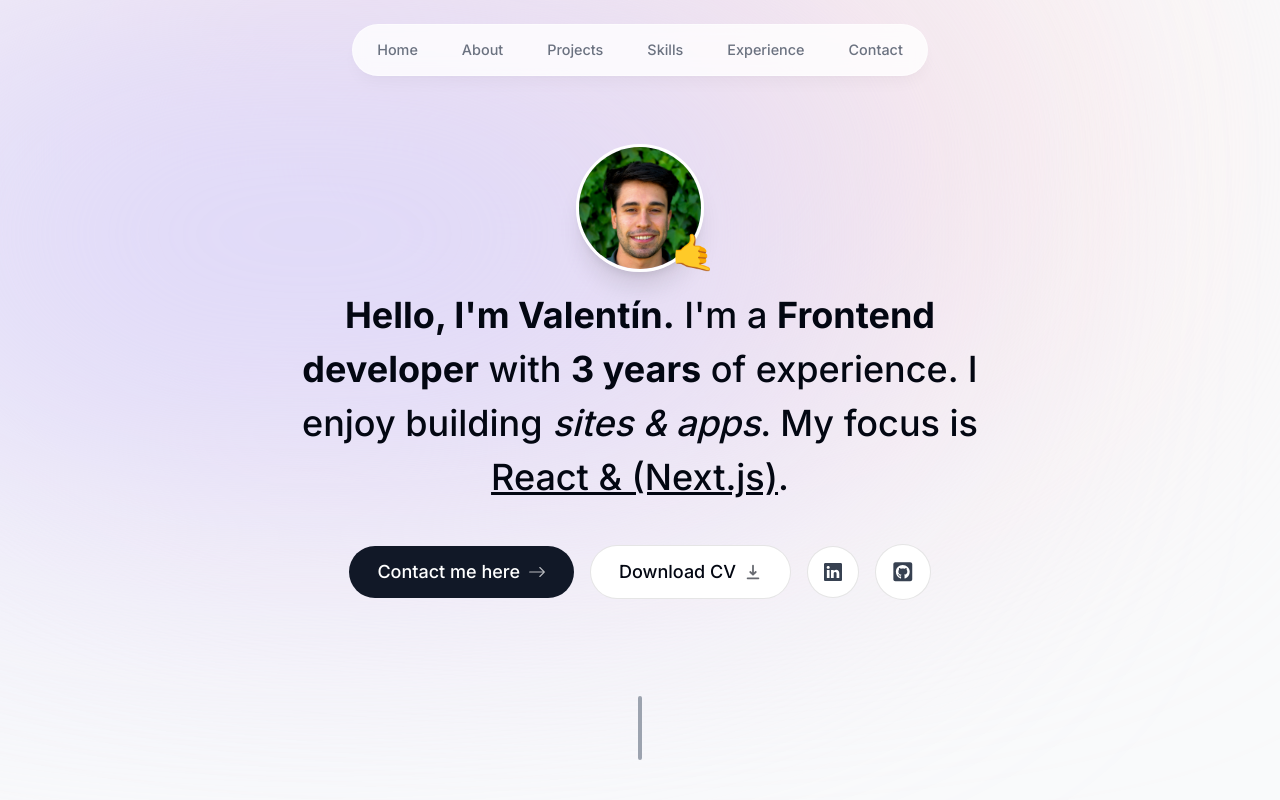
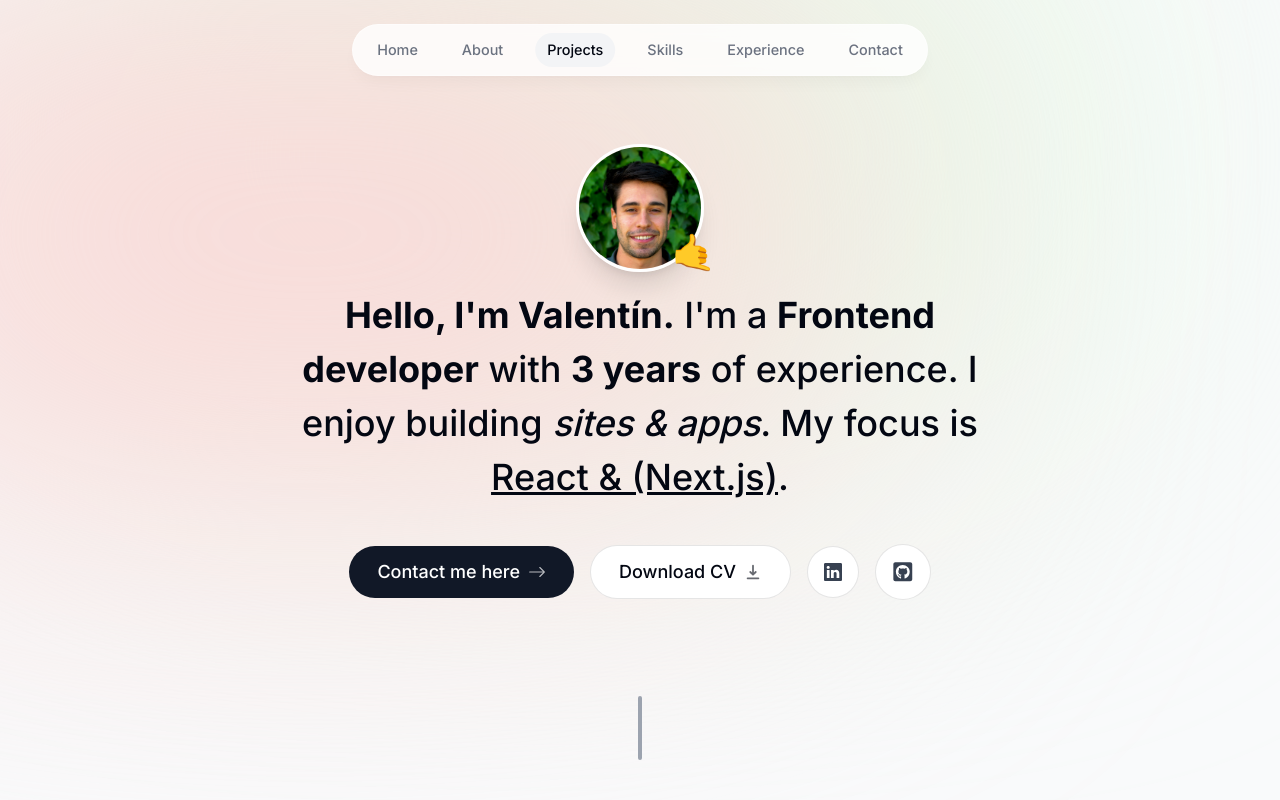
Before and after one commit to valentincharlone/portfolio, a Next.js app: page / in a window 1280 px wide. Shown: the top 800 px of the page. Built offline with nearby package versions, Linux system fonts and the light colour scheme.

Commit message:
Implement active section context and improve section visibility tracking

```diff
--- a/app/layout.tsx
+++ b/app/layout.tsx
@@ -2,6 +2,7 @@
 import "./globals.css";
 import Header from "@/components/header";
 import { Inter } from "next/font/google";
+import ActiveSectionContextProvider from "@/context/active-section-context";
 
 const inter = Inter({ subsets: ["latin"] });
 
@@ -21,17 +22,19 @@
         className={` ${inter.className} h-[5000px] bg-gray-50 text-gray-950 relative pt-28 sm:pt-36`}
       >
         <div
-          className="bg-[#fbe2e3] absolute -z-10 top-[-6rem] right-[11rem]
+          className="bg-[#e2fbe4] absolute -z-10 top-[-6rem] right-[11rem]
           h-[31.25rem] w-[31.25rem] rounded-full blur-[10rem]
           sm:w-[68.75rem]"
         />
         <div
-          className="bg-[#dbd7fb] absolute -z-10 top-[-1rem] left-[-35rem]
+          className="bg-[#fbd7d7] absolute -z-10 top-[-1rem] left-[-35rem]
           h-[31.25rem] w-[50rem] rounded-full blur-[10rem]
           sm:w-[68.75rem] md:left-[-33rem] lg:left-[-28rem] xl:left-[-15rem] 2xl:left-[-5rem]"
         />
-        <Header />
-        {children}
+        <ActiveSectionContextProvider>
+          <Header />
+          {children}
+        </ActiveSectionContextProvider>
       </body>
     </html>
   );
--- a/components/about.tsx
+++ b/components/about.tsx
@@ -3,8 +3,11 @@
 import React from "react";
 import { motion } from "framer-motion";
 import SectionHeading from "./section-heading";
+import { useSectionInView } from "@/lib/hooks";
 
 export default function About() {
+  const { ref } = useSectionInView("About");
+
   return (
     <motion.section
       className="mb-28 max-w-[45rem] text-center leading-8 sm:mb-40 scroll-mt-28"
@@ -12,6 +15,7 @@
       animate={{ opacity: 1, y: 0 }}
       transition={{ delay: 0.175 }}
       id="about"
+      ref={ref}
     >
       <SectionHeading>About me</SectionHeading>
       <p className="mb-3">
--- a/components/header.tsx
+++ b/components/header.tsx
@@ -1,10 +1,16 @@
 "use client";
+
 import React from "react";
 import { motion } from "framer-motion";
 import { links } from "@/lib/data";
 import Link from "next/link";
+import clsx from "clsx";
+import { useActiveSectionContext } from "@/context/active-section-context";
 
 export default function Header() {
+  const { activeSection, setActiveSection, setTimeOfLastClick } =
+    useActiveSectionContext();
+
   return (
     <header className="z-[999] relative">
       <motion.div
@@ -24,17 +30,37 @@
         >
           {links.map((link) => (
             <motion.li
+              className="h-3/4 flex items-center justify-center relative"
+              key={link.hash}
               initial={{ y: -100, opacity: 0 }}
               animate={{ y: 0, opacity: 1 }}
-              key={link.hash}
-              className="h-3/4 flex items-center justify-center"
             >
               <Link
+                className={clsx(
+                  "flex w-full items-center justify-center px-3 py-3 hover:text-gray-950 transition ",
+                  {
+                    "text-gray-950 ": activeSection === link.name,
+                  }
+                )}
                 href={link.hash}
-                className="flex w-full items-center justify-center px-3
-                py-3 hover:text-gray-950 transition"
+                onClick={() => {
+                  setActiveSection(link.name);
+                  setTimeOfLastClick(Date.now());
+                }}
               >
                 {link.name}
+
+                {link.name === activeSection && (
+                  <motion.span
+                    className="bg-gray-100 rounded-full absolute inset-0 -z-10 "
+                    layoutId="activeSection"
+                    transition={{
+                      type: "spring",
+                      stiffness: 380,
+                      damping: 30,
+                    }}
+                  ></motion.span>
+                )}
               </Link>
             </motion.li>
           ))}
--- a/components/hero.tsx
+++ b/components/hero.tsx
@@ -7,10 +7,13 @@
 import { HiDownload } from "react-icons/hi";
 import Link from "next/link";
 import ImageProfile from "./image-profile";
+import { useSectionInView } from "@/lib/hooks";
 
 export default function Hero() {
+  const { ref } = useSectionInView("Home", 0.5);
   return (
     <section
+      ref={ref}
       id="home"
       className="mb-28 max-w-[50rem] text-center sm:mb-0 scroll-mt-[100rem]"
     >
--- a/components/projects.tsx
+++ b/components/projects.tsx
@@ -1,11 +1,16 @@
+"use client";
+
 import React from "react";
 import SectionHeading from "./section-heading";
 import Project from "./project";
 import { projectsData } from "@/lib/data";
+import { useSectionInView } from "@/lib/hooks";
 
 export default function Projects() {
+  const { ref } = useSectionInView("Projects", 0.5);
+
   return (
-    <section id="projects" className="scroll-mt-28">
+    <section ref={ref} id="projects" className="scroll-mt-28">
       <SectionHeading>My Projects</SectionHeading>
       <div>
         {projectsData.map((project, index) => (
--- /dev/null
+++ b/context/active-section-context.tsx
@@ -0,0 +1,50 @@
+"use client";
+
+import type { SectionName } from "@/lib/types";
+import React, { useState, createContext, useContext } from "react";
+
+type ActiveSectionContextProviderProps = {
+  children: React.ReactNode;
+};
+
+type ActiveSectionContextType = {
+  activeSection: SectionName;
+  setActiveSection: React.Dispatch<React.SetStateAction<SectionName>>;
+  timeOfLastClick: number;
+  setTimeOfLastClick: React.Dispatch<React.SetStateAction<number>>;
+};
+
+export const ActiveSectionContext =
+  createContext<ActiveSectionContextType | null>(null);
+
+export default function ActiveSectionContextProvider({
+  children,
+}: ActiveSectionContextProviderProps) {
+  const [activeSection, setActiveSection] = useState<SectionName>("Home");
+  const [timeOfLastClick, setTimeOfLastClick] = useState(0); // we need to keep track of this to disable the observer temporarily when user clicks on a link
+
+  return (
+    <ActiveSectionContext.Provider
+      value={{
+        activeSection,
+        setActiveSection,
+        timeOfLastClick,
+        setTimeOfLastClick,
+      }}
+    >
+      {children}
+    </ActiveSectionContext.Provider>
+  );
+}
+
+export function useActiveSectionContext() {
+  const context = useContext(ActiveSectionContext);
+
+  if (context === null) {
+    throw new Error(
+      "useActiveSectionContext must be used within an ActiveSectionContextProvider"
+    );
+  }
+
+  return context;
+}
--- /dev/null
+++ b/lib/hooks.ts
@@ -0,0 +1,21 @@
+import { useActiveSectionContext } from "@/context/active-section-context";
+import { useEffect } from "react";
+import { useInView } from "react-intersection-observer";
+import { SectionName } from "./types";
+
+export function useSectionInView(sectionName: SectionName, threshold = 0.75) {
+  const { ref, inView } = useInView({
+    threshold,
+  });
+  const { setActiveSection, timeOfLastClick } = useActiveSectionContext();
+
+  useEffect(() => {
+    if (inView && Date.now() - timeOfLastClick > 1000) {
+      setActiveSection(sectionName);
+    }
+  }, [inView, setActiveSection, timeOfLastClick, sectionName]);
+
+  return {
+    ref,
+  };
+}
--- /dev/null
+++ b/lib/types.ts
@@ -0,0 +1,3 @@
+import { links } from "./data";
+
+export type SectionName = (typeof links)[number]["name"];
--- a/package.json
+++ b/package.json
@@ -9,11 +9,13 @@
     "lint": "next lint"
   },
   "dependencies": {
+    "clsx": "^2.1.1",
     "framer-motion": "^11.14.4",
     "next": "14.2.20",
     "react": "^18",
     "react-dom": "^18",
-    "react-icons": "^5.4.0"
+    "react-icons": "^5.4.0",
+    "react-intersection-observer": "^9.16.0"
   },
   "devDependencies": {
     "@types/node": "^20",
```
Also changed, not shown: 1 other file (tests, documents, lock files or other folders).
